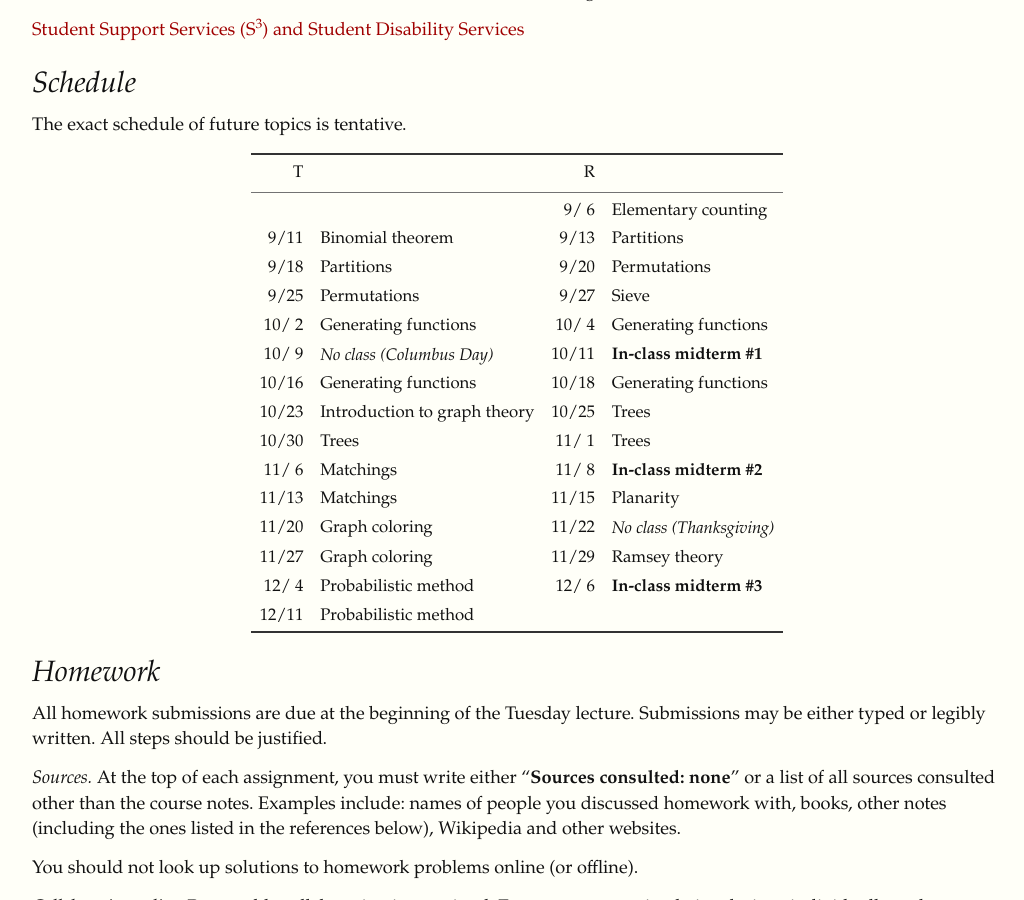
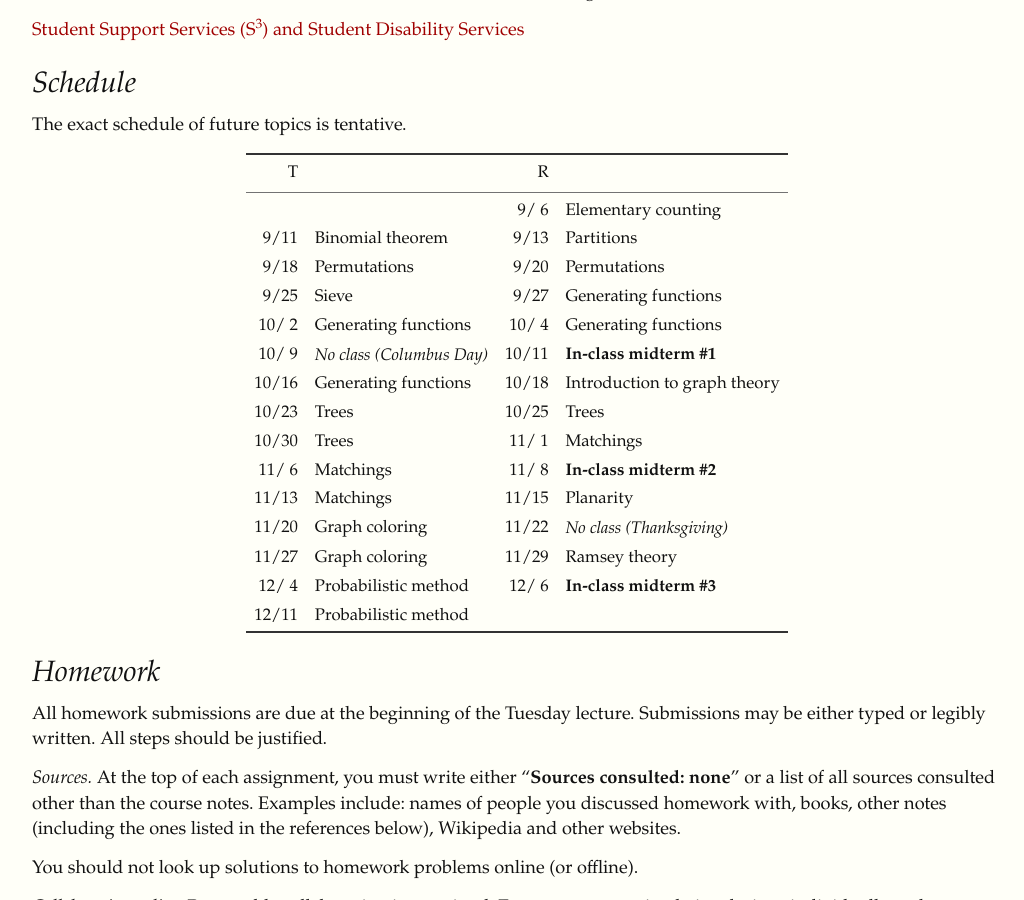
Before and after one commit to yufeizhao/yufeizhao.github.io, a Jekyll site: the page built from 211/index.md, in a window 1280 px wide and 900 px high, scrolled down 630 px. Shown: the whole window, without its empty margins (123-1147 px from the left). Built offline with Jekyll 4.4.1, drawn with Linux system fonts in a browser that asks for light colours; nearby versions of some CDN libraries.

Commit message:
schedule

```diff
--- a/211/index.md
+++ b/211/index.md
@@ -38,13 +38,13 @@ The exact schedule of future topics is tentative.
 | --:|--|--:|--|
 | | | 9/ 6  | Elementary counting
 | 9/11   | Binomial theorem         | 9/13 | Partitions
-|   9/18 | Partitions               | 9/20 | Permutations
-|   9/25 | Permutations             | 9/27 | Sieve
+|   9/18 | Permutations               | 9/20 | Permutations
+|   9/25 | Sieve             | 9/27 | Generating functions
 |  10/ 2 | Generating functions     | 10/ 4 | Generating functions
 |  10/ 9 | _No class (Columbus Day)_ | 10/11 | **In-class midterm #1**
-|  10/16 | Generating functions     | 10/18 | Generating functions
-|  10/23 | Introduction to graph theory | 10/25 | Trees
-|  10/30 | Trees                    | 11/ 1 | Trees
+|  10/16 | Generating functions     | 10/18 | Introduction to graph theory
+|  10/23 | Trees | 10/25 | Trees
+|  10/30 | Trees                    | 11/ 1 | Matchings
 |  11/ 6 | Matchings                | 11/ 8 | **In-class midterm #2**
 |  11/13 | Matchings                | 11/15 | Planarity
 |  11/20 | Graph coloring           | 11/22 | _No class (Thanksgiving)_
```
